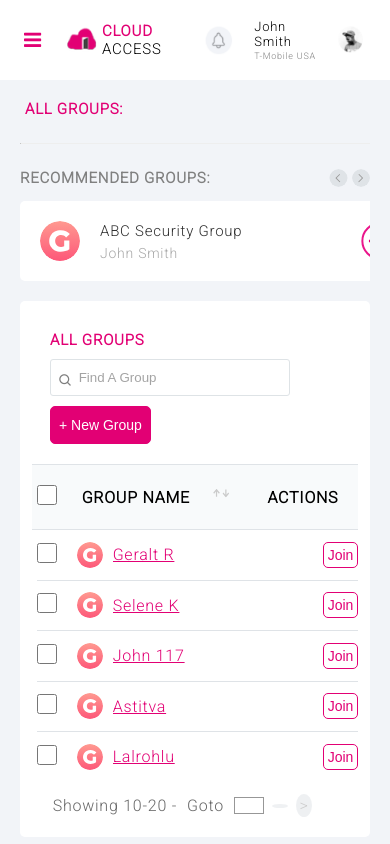
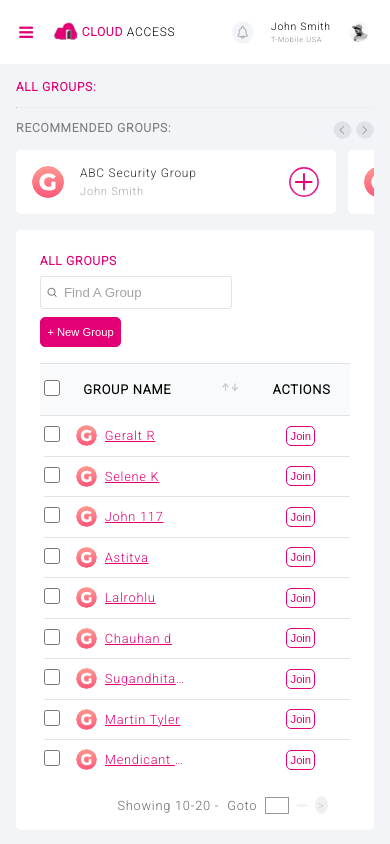
Before and after one commit to Silspd90/Cloud-access, a PHP site: page /home.html in a window 390 px wide. Run offline with PHP 8.4, Linux system fonts and the light colour scheme.

Commit message:
Ease of life changes

```diff
--- a/css/style.css
+++ b/css/style.css
@@ -235,7 +235,7 @@ hr {
 
 .wrapper-content-main {
   padding: 2rem;
-  /* height: calc(100% - 4rem); */
+  height: 100%;
 }
 
 .parent-wrapper-group-box {
@@ -257,6 +257,7 @@ hr {
   align-items: center;
   margin-right: 0.75rem;
   width: 30rem;
+  cursor: pointer;
 }
 
 .navbarR_1-wrapper {
@@ -330,6 +331,10 @@ th:nth-child(3) {
   border: 1px solid #e20074;
   color: white;
   transition: 0.3s;
+}
+
+.checkboxwidth {
+  max-width: 1.3rem;
 }
 
 .wrapper-table {
@@ -468,6 +473,10 @@ a {
   margin-right: 0.8rem;
 }
 
+.settingmax {
+  max-width: 30%;
+}
+
 .mediagroup0 {
   color: #e20074;
 }
@@ -494,6 +503,10 @@ a {
 
 .blocking {
   display: block;
+}
+
+.group_data tbody tr td {
+  text-align: left;
 }
 
 .noapprovals {
@@ -537,6 +550,12 @@ th:nth-child(3) {
   }
 }
 
+@media only screen and (max-width: 1439px) and (min-width: 900px) {
+  html {
+    font-size: 20px;
+  }
+}
+
 @media only screen and (max-width: 1140px) {
   .mediagroup1 {
     display: none;
@@ -559,15 +578,15 @@ th:nth-child(3) {
   .child_side_navbar_top {
     padding: 1.5rem 1.5rem 1rem 1.5rem;
   }
-  /* .side_child_navbar_eleL {
+  .side_child_navbar_eleL {
     margin-left: 1.5rem;
-  } */
+  }
 }
 
 @media only screen and (max-width: 1050px) {
-  /* .side_child_navbar_eleL {
+  .side_child_navbar_eleL {
     margin-left: 1rem;
-  } */
+  }
   .child_side_navbar_bottom img {
     width: 1.5rem;
   }
@@ -644,7 +663,7 @@ th:nth-child(3) {
     width: 12rem;
   }
   .overflow_text {
-    width: 10rem;
+    width: 5rem;
     overflow: hidden;
     text-overflow: ellipsis;
   }
@@ -671,8 +690,9 @@ th:nth-child(3) {
     margin-top: 0.5rem;
   }
   .mobile-groups {
-    padding: 0.5rem 0.5rem 0.5rem 0rem;
+    padding: 0.5rem 0.5rem 0.5rem 0.5rem;
   }
+
   header {
     padding-left: 0.7rem;
     padding-right: 0.7rem;
@@ -710,6 +730,13 @@ th:nth-child(3) {
 }
 
 @media only screen and (max-width: 500px) {
+  html {
+    font-size: 16px;
+  }
+
+  .mobile-groups {
+    padding: 0.5rem 0.5rem 0.5rem 0rem;
+  }
   .group_data tbody {
     display: block;
     height: calc(100vh - 30rem);
@@ -720,9 +747,7 @@ th:nth-child(3) {
   .top_child_navbar_eleL {
     margin-left: 0.5rem;
   }
-  /* .wrapper-content-main {
-    margin: 1rem 0.5rem;
-  } */
+
   .group_data {
     margin: 0rem 0.5rem;
   }
@@ -732,9 +757,7 @@ th:nth-child(3) {
   .top_child_navbar_eleL_group {
     margin-left: 0.5rem;
   }
-  /* .parent-wrapper-group-box {
-    height: 4rem;
-  } */
+
   .pageno span {
     font-size: 0.65rem;
   }
@@ -762,6 +785,19 @@ th:nth-child(3) {
   }
   .mediagroup0 {
     width: 60%;
+  }
+  .groupsrch {
+    max-width: 200px;
+  }
+  .all-groups {
+    padding-bottom: 0.5rem;
+    padding-left: 0rem;
+  }
+  .recommended_groups {
+    padding-top: 0.5rem;
+  }
+  .checkboxwidth {
+    max-width: 100%;
   }
 }
 
@@ -877,6 +913,3 @@ ul li.pageNumber.active a {
 .activepage {
   color: #e20074;
 }
-
-@media only screen and (max-height: 640px) {
-}
--- a/home.html
+++ b/home.html
@@ -223,7 +223,7 @@
                 <table id="group_table" class="group_data">
                   <thead>
                     <tr class="group_data_TR">
-                      <th>
+                      <th class="checkboxwidth">
                         <input
                           onClick="selectall(this)"
                           class="checkbox_default"
@@ -247,7 +247,10 @@
                           "
                         />
                       </th>
-                      <th class="mediagroup1" style="text-decoration: none">
+                      <th
+                        class="mediagroup1 settingmax"
+                        style="text-decoration: none"
+                      >
                         GROUP OWNER
                       </th>
                       <th class="mediagroup2">CREATED ON</th>
```
